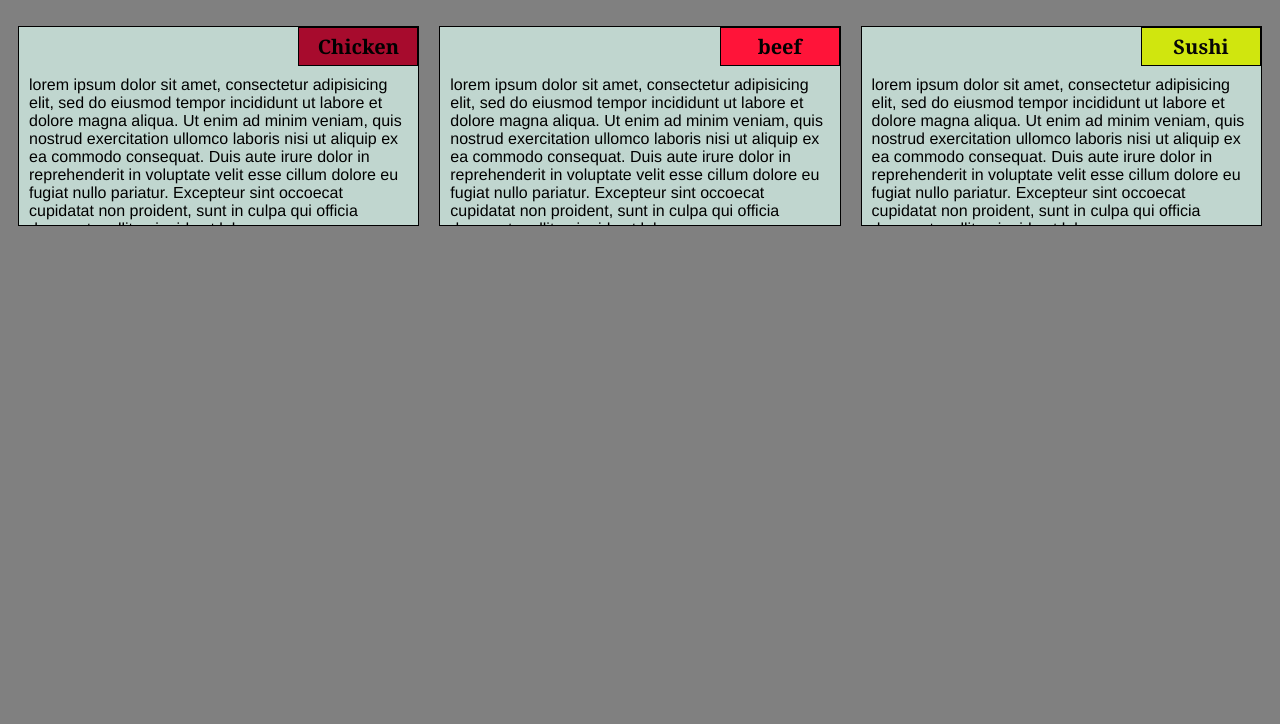
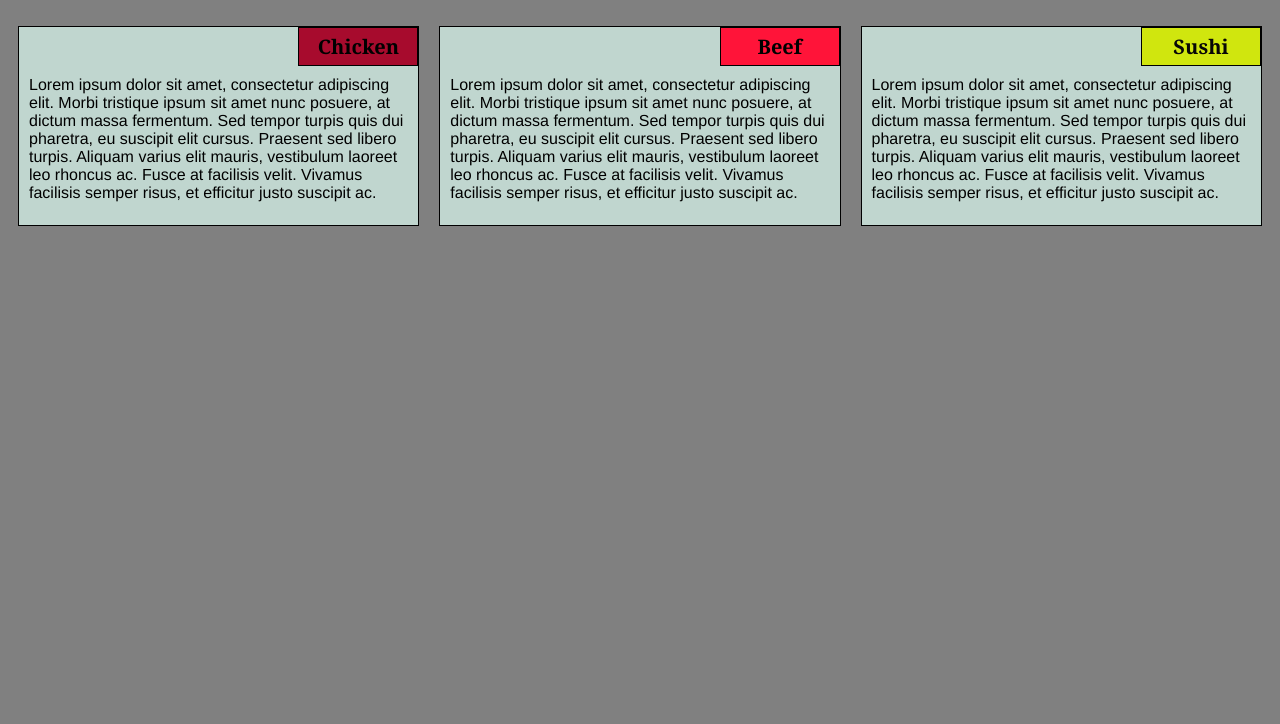
Before and after one commit to shubhamkushwaha6855/module2-solution, a plain HTML site: page module2-solution/index.html in a window 1280 px wide. Shown: the part 76-800 px from the top of the page. Drawn offline with Linux system fonts and the light colour scheme.

Commit message:
Small change in our page.

```diff
--- a/module2-solution/index.html
+++ b/module2-solution/index.html
@@ -1,34 +1,45 @@
 <!DOCTYPE html>
 <html>
 <head>
-	<meta charset="utf-8">
-	<meta http-equiv="X-UA-Compatibl" content="IE-edge">
-	<meta name="viewpoart" content="width=device,initial-scale=1">
-	<title>Assignment 2 Solution </title>
-	<link rel="stylesheet" type="text/css" media="screen" href="style.css">
+    <meta charset='utf-8'>
+    <meta http-equiv='X-UA-Compatible' content='IE=edge'>
+    <title>Assignment 2 Solution</title>
+    <meta name='viewport' content='width=device-width, initial-scale=1'>
+    <link rel='stylesheet' type='text/css' media='screen' href='style.css'>
 </head>
 <body>
-	<h1> Our menu </h1>
+    <h1>Our Menu</h1>
 	<div class="row">
 	<div class="container col-lg-4 col-md-6 col-sm-12">
 		<section>
-				<div id="chicken"> Chicken </div>
-				<p>lorem ipsum dolor sit amet, consectetur adipisicing elit, sed do eiusmod tempor incididunt ut labore et dolore magna aliqua. Ut enim ad minim veniam, quis nostrud exercitation ullomco laboris nisi ut aliquip ex ea commodo consequat. Duis aute irure dolor in reprehenderit in voluptate velit esse cillum dolore eu fugiat nullo pariatur. Excepteur sint occoecat cupidatat non proident, sunt in culpa qui officia deserunt mollit anim id est laborum.</p>
+		<div id="chicken">
+			Chicken
+		</div>
+		<p>
+			Lorem ipsum dolor sit amet, consectetur adipiscing elit. Morbi tristique ipsum sit amet nunc posuere, at dictum massa fermentum. Sed tempor turpis quis dui pharetra, eu suscipit elit cursus. Praesent sed libero turpis. Aliquam varius elit mauris, vestibulum laoreet leo rhoncus ac. Fusce at facilisis velit. Vivamus facilisis semper risus, et efficitur justo suscipit ac.
+		</p>
 		</section>
 	</div>
 	<div class="container col-lg-4 col-md-6 col-sm-12">
 		<section>
-				<div id="beef"> beef </div>
-				<p>lorem ipsum dolor sit amet, consectetur adipisicing elit, sed do eiusmod tempor incididunt ut labore et dolore magna aliqua. Ut enim ad minim veniam, quis nostrud exercitation ullomco laboris nisi ut aliquip ex ea commodo consequat. Duis aute irure dolor in reprehenderit in voluptate velit esse cillum dolore eu fugiat nullo pariatur. Excepteur sint occoecat cupidatat non proident, sunt in culpa qui officia deserunt mollit anim id est laborum.</p>
+		<div id="beef">
+			Beef
+		</div>
+		<p>
+			Lorem ipsum dolor sit amet, consectetur adipiscing elit. Morbi tristique ipsum sit amet nunc posuere, at dictum massa fermentum. Sed tempor turpis quis dui pharetra, eu suscipit elit cursus. Praesent sed libero turpis. Aliquam varius elit mauris, vestibulum laoreet leo rhoncus ac. Fusce at facilisis velit. Vivamus facilisis semper risus, et efficitur justo suscipit ac.
+		</p>
 		</section>
 	</div>
 	<div class="container col-lg-4 col-md-12 col-sm-12">
 		<section>
-			<div id="sushi"> Sushi </div>
-			<p>lorem ipsum dolor sit amet, consectetur adipisicing elit, sed do eiusmod tempor incididunt ut labore et dolore magna aliqua. Ut enim ad minim veniam, quis nostrud exercitation ullomco laboris nisi ut aliquip ex ea commodo consequat. Duis aute irure dolor in reprehenderit in voluptate velit esse cillum dolore eu fugiat nullo pariatur. Excepteur sint occoecat cupidatat non proident, sunt in culpa qui officia deserunt mollit anim id est laborum.</p>
+		<div id="sushi">
+			Sushi
+		</div>
+		<p>
+			Lorem ipsum dolor sit amet, consectetur adipiscing elit. Morbi tristique ipsum sit amet nunc posuere, at dictum massa fermentum. Sed tempor turpis quis dui pharetra, eu suscipit elit cursus. Praesent sed libero turpis. Aliquam varius elit mauris, vestibulum laoreet leo rhoncus ac. Fusce at facilisis velit. Vivamus facilisis semper risus, et efficitur justo suscipit ac.
+		</p>
 		</section>
 	</div>
 	</div>
-
 </body>
 </html>
```
Also changed, not shown: module2-solution/style.css (line endings or trailing spaces). Lines whose indentation alone changed are shown as unchanged.
